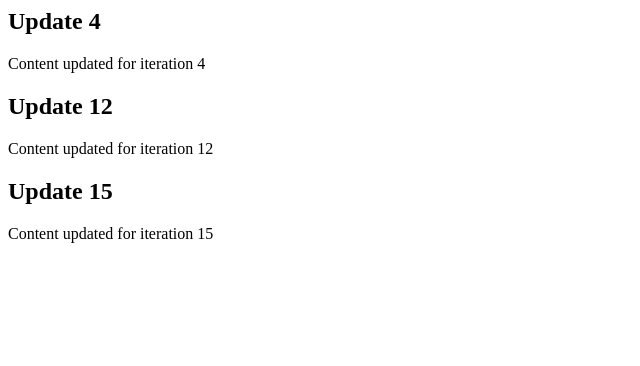
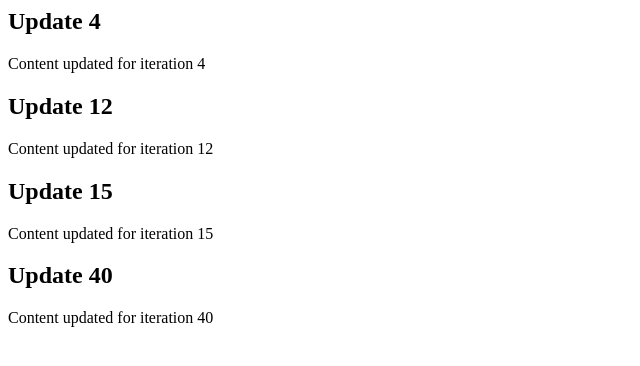
Before and after one commit to jpschmorgan/animated-octo-chainsaw, a website: page src/index.html in a window 1280 px wide. Shown: the whole page, without its empty margins (0-640 px from the left). Drawn offline with Linux system fonts and the light colour scheme.

```diff
--- a/src/index.html
+++ b/src/index.html
@@ -15,3 +15,9 @@
     <h2>Update 15</h2>
     <p>Content updated for iteration 15</p>
 </div>
+
+<!-- Updated iteration 40 -->
+<div class="update-40">
+    <h2>Update 40</h2>
+    <p>Content updated for iteration 40</p>
+</div>
```
